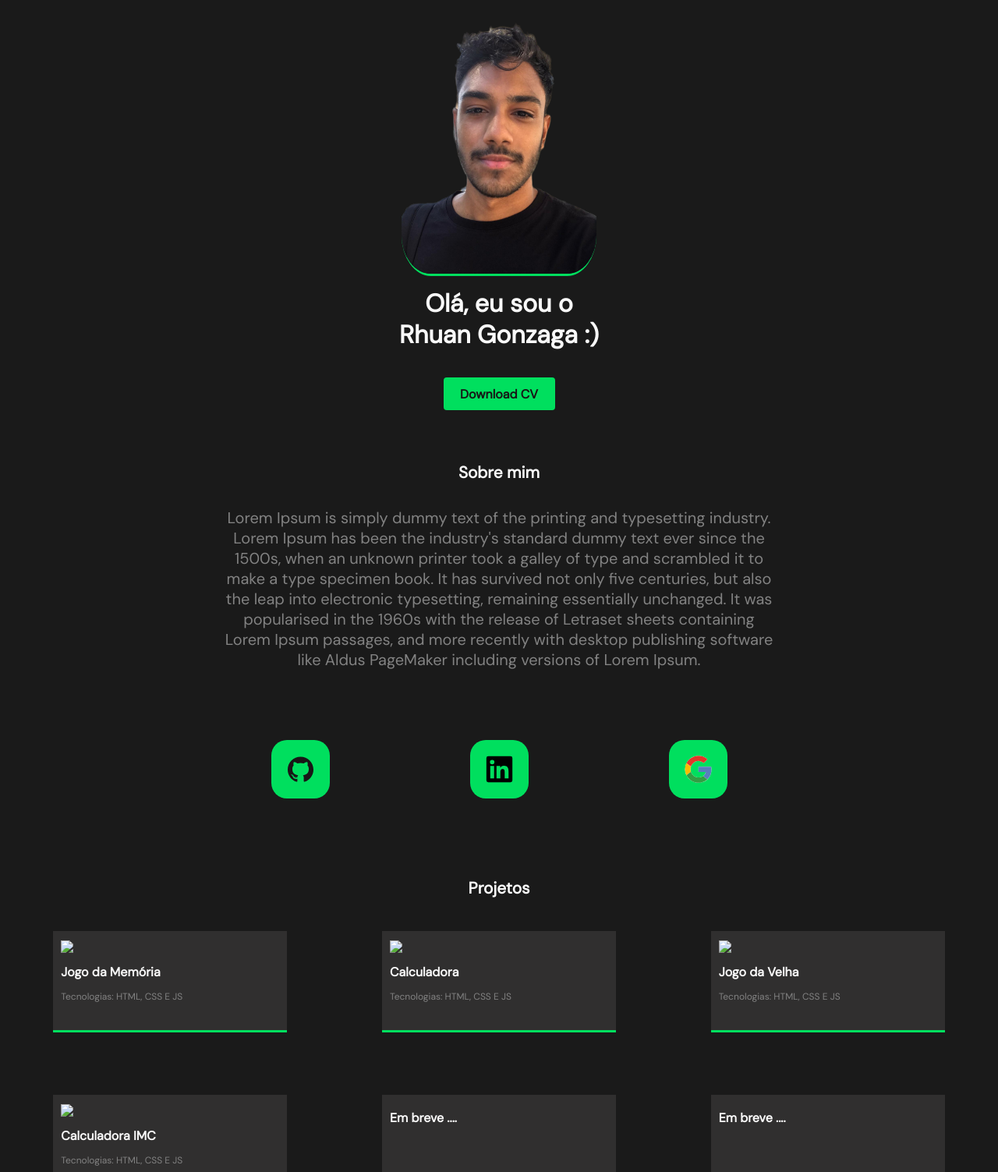
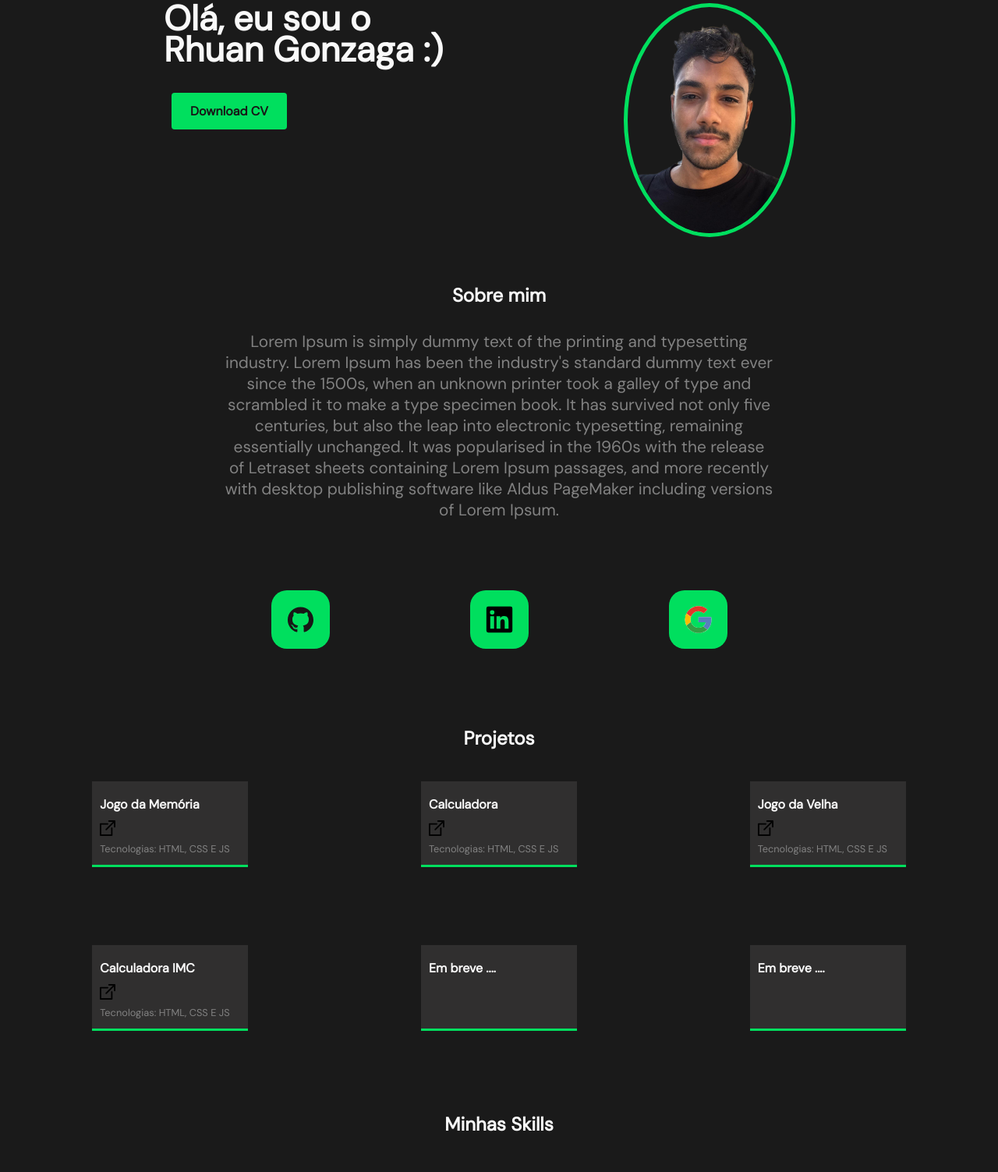
Before and after one commit to Rhuan-Gonzaga/Portifolio, a plain HTML site: page index.html in a window 1280 px wide. Shown: the part 132-1635 px from the top of the page at 78% size. Drawn offline with Linux system fonts and the light colour scheme.

Commit message:
Modoficando a posição da imagem e botão Adicioando um amagem de link nos cards do projeto

```diff
--- a/css/style.css
+++ b/css/style.css
@@ -6,6 +6,27 @@
 body{
     background-color: #1a1a1a;
 }
+
+a{
+    text-decoration: none;
+    font-style: normal;
+    font-weight: normal;
+    font-size: 1.2rem;
+    line-height: 23px;
+    color: #f9f9f9;
+}
+
+h1{
+
+    font-family: DM Sans;
+    font-style: normal;
+    font-weight: bold;
+    font-size: 1.5rem;
+    line-height: 40px;
+    color: #f9f9f9;
+    padding-bottom: 25px;
+}
+
 
 /*HEADER*/
 nav{
@@ -27,79 +48,48 @@ nav{
 }
 .titulo{
     font-style: normal;
-    font-size: 1.5rem;
+    font-size: 1.8rem;
     line-height: 30px;
     color: #f9f9f9;
 }
-a{
-    text-decoration: none;
-    font-style: normal;
-    font-weight: normal;
-    font-size: 1.2rem;
-    line-height: 23px;
-    color: #f9f9f9;
 
-}
-
-#nav-active:hover
-
-{color: #00DF5E;
-
-transition: 0.3s;
-
-opacity: 0.8;
-
+#nav-active:hover {
+    color: #00DF5E;
+    transition: 0.3s;
+    opacity: 0.8;
 }
 
 
 /*Imagem e donwload do CV*/
-.intro-conteudo p:nth-child(1){
-    font-family: DM Sans;
-    font-style: normal;
-    font-weight: bold;
-    font-size: 35px;
-    line-height: 47px;
-    color: #f9f9f9;
-
-}
-
-.intro-conteudo p:nth-child(2){
-    font-family: DM Sans;
-    font-style: normal;
-    font-size: 18px;
-    line-height: 23px;
-    color: #828282;
-
-}
-
 .intro-conteudo{
-   text-align: center;
+  padding-left: 210px;
 }
 
 .intro-conteudo h1{
-    font-size: 2rem;
+    font-size: 2.8rem;
 }
 
-
 .img-conteudo{
-    text-align: center;
-    padding-bottom: 10px;
+    margin-right: 260px;
+}
+.conteudo{
+    display: flex;
+    justify-content: space-between;
 }
 
 #imgSobre{
-    width: 250px;
-    height: 350px;
-    border-bottom: 3px solid #00DF5E;
-    box-sizing: border-box;
-    border-radius: 15%;
-
+    width: 210px;
+    height: 290px;
+    border: 5px solid #00DF5E;
+    box-sizing: solid;
+    border-radius: 50%;
 }
 
 button{
     border: 0;
     padding: 10px;
-    width: 143px;
-    height: 42px;
+    width: 148px;
+    height: 47px;
     margin: 10px;
     cursor: pointer;
     border-radius: 4px;
@@ -119,35 +109,14 @@ button{
 
 /* SOBRE MIM*/
 
-.sobre-mim{
+#sobre{
     text-align: center;
     margin-left: auto;
     margin-right: auto;
-    width: 44rem
-
+    width: 44rem;
+    font-size: 1.3rem;
+    color: #828282;
 }
-
-h1{
-
-font-family: DM Sans;
-font-style: normal;
-font-weight: bold;
-font-size: 1.3rem;
-line-height: 40px;
-color: #f9f9f9;
-padding-bottom: 25px;
-
-}
-
- p{
-    color: #828282;
-    font-size: 12px;
-}
-
-.sobre-mim p{
-    font-size: 20px;
-}
-
 
 /* LINKS PARA REDES*/
 .redes{
@@ -196,7 +165,7 @@ padding-bottom: 25px;
 
 /*Card projetos*/
 
-.titulo-projetos{
+#titulo-projetos{
     text-align: center;
     margin-left: auto;
     margin-right: auto;
@@ -227,13 +196,17 @@ padding-bottom: 25px;
 
 }
 
+.row p {
+    color: #828282;
+    font-size: 0.8rem;
+}
 
 #card{
     background: #302f2f;
     box-sizing: border-box;
     border-bottom: 3px solid #00DF5E;
-    width: 300px;
-    height: 130px;
+    width: 200px;
+    height: 110px;
     padding: 10px;
 
 }
@@ -244,9 +217,13 @@ padding-bottom: 25px;
     opacity: 0.8;
 }
 
+.image{
+    width: 20px;
+    height: 20px;
+}
 /* MINHAS HABILIDADES*/
 
-.titulo-skill{
+#titulo-skill{
     display: flex;
     align-items: center;
     justify-content: center;
--- a/index.html
+++ b/index.html
@@ -13,26 +13,26 @@
 </head>
 <body>
 
+    <!--Barra de navegação-->
     <header>
+
         <nav>
             <h1 class="titulo">Portifólio</h1>
             <ul class="nav-lista">
                 <li><a id="nav-active" href="#sobre">Sobre mim</a></li>
-                <li><a id="nav-active" href="#projetos">Projetos</a></li>
+                <li><a id="nav-active" href="#titulo-projetos">Projetos</a></li>
                 <li><a id="nav-active" href="#skill">Minhas skills</a></li>
             </ul>
+        </nav>
 
-        </nav>
     </header>
 
     <main>
 
-        <section >
+         <!--Botão de donwload CV e imagem-->
+        <section>
 
-            <div class="img-conteudo">
-                <img id="imgSobre" alt="rhuan gonzaga" src="img/euu.png">
-           </div>
-
+            <div class="conteudo">
                 <div class="intro-conteudo">
                     <h1>Olá, eu sou o<br>Rhuan Gonzaga :)</h1>
                     <a href="" download>
@@ -40,18 +40,28 @@
                     </a>
                 </div>
 
+                <div class="img-conteudo">
+                    <img id="imgSobre" alt="rhuan gonzaga" src="img/euu.png">
+                </div>
+            </div>
+
         </section>
 
+         <!--Sobre mim-->
         <section>
-            <div id="sobre" class="sobre-mim">
+
+            <div id="sobre">
                 <h1 class="titulo-sobre">Sobre mim</h1>
                 <p>
                     Lorem Ipsum is simply dummy text of the printing and typesetting industry. Lorem Ipsum has been the industry's standard dummy text ever since the 1500s, when an unknown printer took a galley of type and scrambled it to make a type specimen book. It has survived not only five centuries, but also the leap into electronic typesetting, remaining essentially unchanged. It was popularised in the 1960s with the release of Letraset sheets containing Lorem Ipsum passages, and more recently with desktop publishing software like Aldus PageMaker including versions of Lorem Ipsum.
                 </p>
             </div>
+
         </section>
 
+         <!--Links para as redes-->
         <section>
+
             <div class="redes">
                 <ul class="lista-redes">
                     <li><a href="https://github.com/Rhuan-Gonzaga" target="_blank"><img id="redes-active" src="img/github.svg" alt="github"></a></li>
@@ -59,39 +69,43 @@
                     <li><a href="mailto: rhuuancontato@gmail.com" target="_blank"><img id="redes-active" src="img/google-email.svg" alt="gmail"></a></li>
                 </ul>
             </div>
+
         </section>
 
+         <!--Meus projetos-->
         <section>
-            <h1 id="projetos" class="titulo-projetos">Projetos</h1>
+
+            <h1 id="titulo-projetos">Projetos</h1>
+
             <div class="row">
                 <a href="https://jogodamemoria-copa.netlify.app/" target="_blank">
                     <div id="card">
-                        <img class="image" src="#">
                         <h2 class="card-titulo">Jogo da Memória</h2>
+                        <img class="image" src="img/foreign.png">
                         <p>Tecnologias: HTML, CSS E JS</p>
                     </div>
                 </a>
 
                <a href="https://calculadora-raiz.netlify.app/" target="_blank">
                    <div id="card">
-                        <img class="image" src="#">
                         <h2 class="card-titulo">Calculadora</h2>
+                        <img class="image" src="img/foreign.png">
                         <p>Tecnologias: HTML, CSS E JS</p>
                     </div>
                 </a>
 
                 <a href="https://jogo-da-velhinha.netlify.app/" target="_blank">
                     <div id="card">
-                        <img class="image" src="#">
                         <h2 class="card-titulo">Jogo da Velha</h2>
+                        <img class="image" src="img/foreign.png">
                         <p>Tecnologias: HTML, CSS E JS</p>
                     </div>
                 </a>
 
                 <a href="https://calculadoraa-imc.netlify.app/" target="_blank">
                     <div id="card">
-                        <img class="image" src="#">
                         <h2 class="card-titulo">Calculadora IMC</h2>
+                        <img class="image" src="img/foreign.png">
                         <p>Tecnologias: HTML, CSS E JS</p>
                     </div>
                 </a>
@@ -107,30 +121,32 @@
                         <h2 class="card-titulo">Em breve ....</h2>
                     </div>
                 </a>
+            </div>
 
-            </div>
         </section>
 
+         <!--Minhas principais habilidades-->
         <section>
 
-            <h1 id="skill" class="titulo-skill">Minhas Skills</h1></a>
+            <h1 id="titulo-skill">Minhas Skills</h1></a>
             <div class="skill">
                 <ul class="lista-skill">
                     <li><img src="img/html.png"></li>
                     <li><img src="img/css.png"></li>
                     <li><img src="img/js.png"></li>
-                    <li><img src="img/react.png"></li>
                 </ul>
             </div>
+
         </section>
+
     </main>
 
+     <!--Meu rodapé-->
     <footer>
         <pre>
             Criado por <strong>Rhuan Gonzaga!</strong>
         </pre>
     </footer>
 
-
 </body>
 </html>
```
Also changed, not shown: img/foreign.png (added), img/img-projetos/calculadora.png (deleted), img/img-projetos/imc.png (deleted), img/img-projetos/jogo-memoria.png (deleted), img/img-projetos/jogo-velha.png (deleted), img/react.png (deleted). Lines whose indentation alone changed are shown as unchanged.
